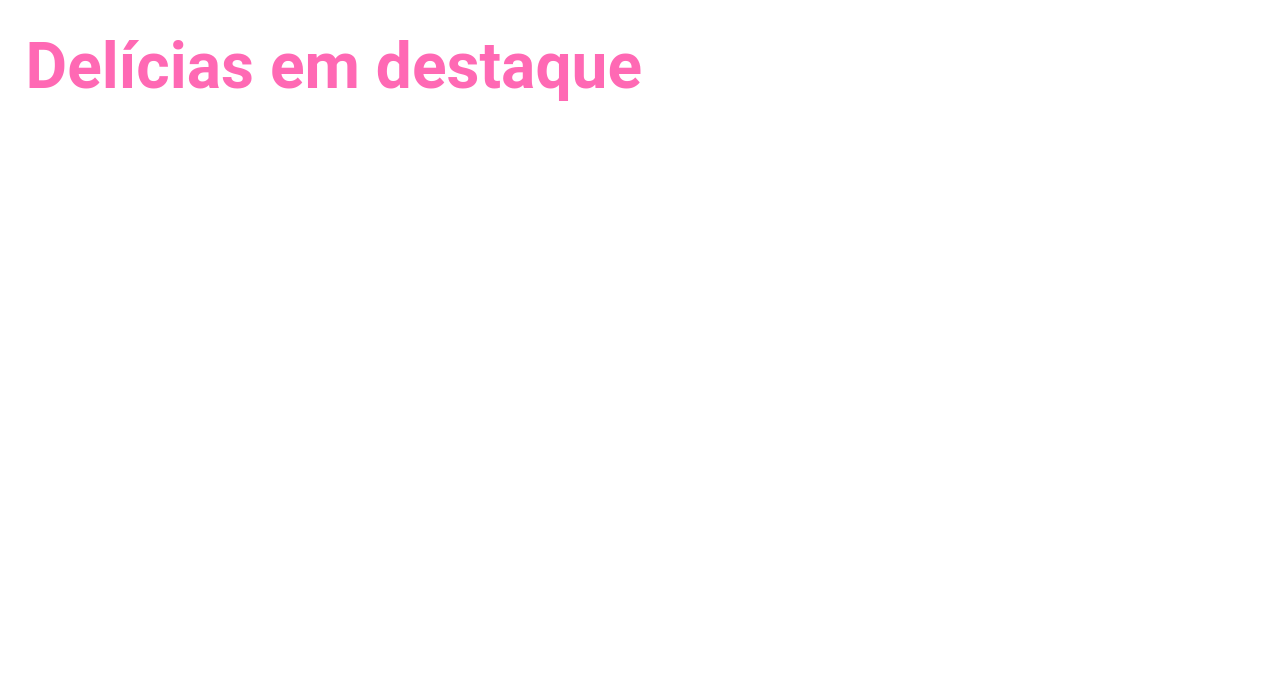
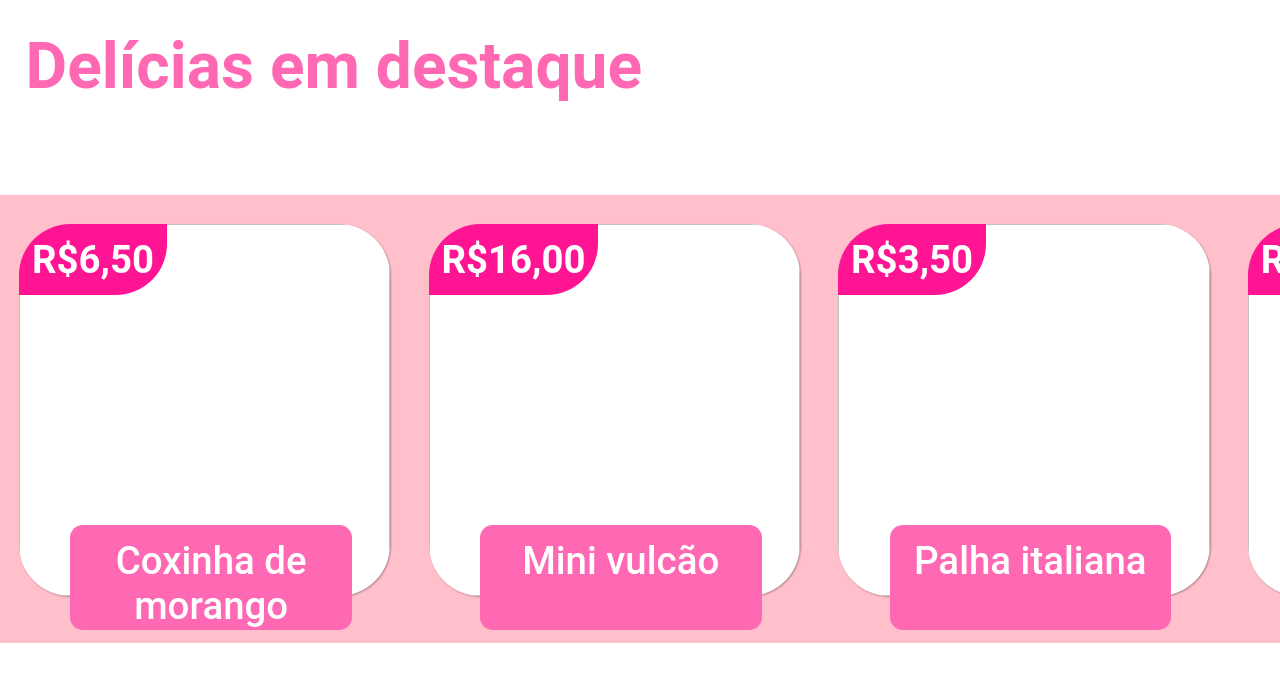
Before and after one commit to YummyPotes/yummy, a plain HTML site: page index.html in a window 1280 px wide. Shown: the part 1341-2038 px from the top of the page. Drawn offline with Linux system fonts and the light colour scheme; files whose address does not match are found by name; a web font is replaced by a local one.

Commit message:
Update index.html

```diff
--- a/index.html
+++ b/index.html
@@ -59,7 +59,7 @@
       </div>
       <h3>Delícias em destaque</h3>
       <section class="destaques">
-        <iframe class="iframedestaques" src="https://raw.githubusercontent.com/YummyPotes/yummy/main/destaques.html" frameborder="0" width="100%" height="100%"></iframe>
+        <iframe class="iframedestaques" src="destaques.html" frameborder="0" width="100%" height="100%"></iframe>
       </section>
 
       <div class="video">
```
